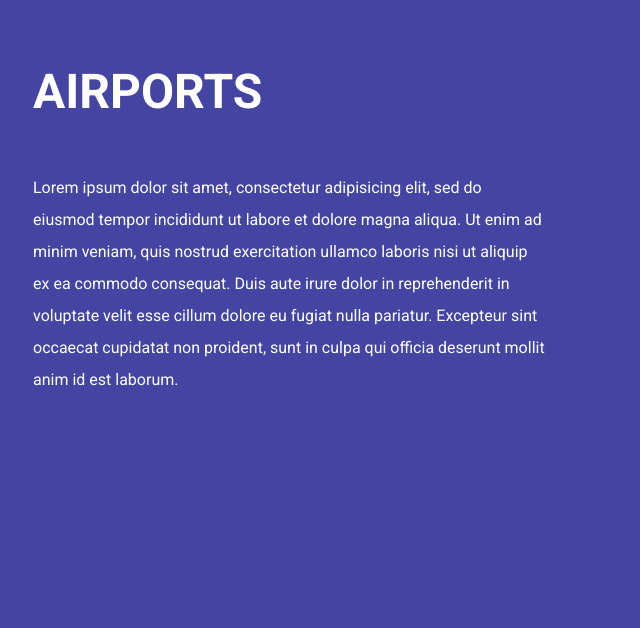
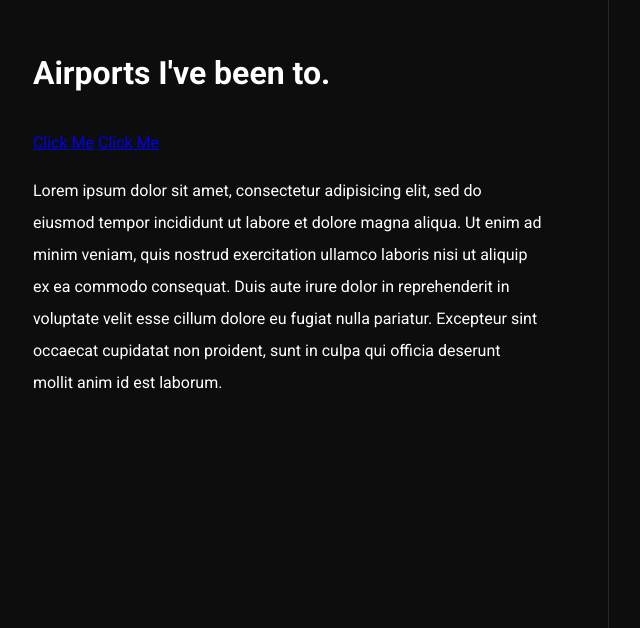
Before and after one commit to jacobproffer/airports, a plain HTML site: page index.html in a window 1280 px wide. Shown: the part 172-800 px from the top of the page, without its empty margins (31-671 px from the left). Drawn offline with nearby package versions, Linux system fonts and the light colour scheme; some packages are replaced by stand-ins of ours; files that its build step writes are made by us from their sources.

Commit message:
Work on markers

```diff
--- a/assets/scss/general/_classes.scss
+++ b/assets/scss/general/_classes.scss
@@ -11,6 +11,7 @@
 }
 
 .content-left {
+  border-right: 1px solid rgba($white, .10);
   @include screen-above(1024px) {
     float: left;
   }
@@ -39,6 +40,12 @@
   }
 }
 
+// .content {
+//   padding: 10% 0;
+//   border-top: 1px solid $white;
+//   border-bottom: 1px solid $white;
+// }
+
 .info {
   padding: 50px;
 }
--- a/assets/scss/general/_global.scss
+++ b/assets/scss/general/_global.scss
@@ -15,7 +15,7 @@
 
 body {
   color: $white;
-  background: $blue;
+  background: $black;
   font-family: 'Roboto', sans-serif;
   line-height: 2;
 }
--- a/assets/scss/general/_typography.scss
+++ b/assets/scss/general/_typography.scss
@@ -1,6 +1,5 @@
 h1 {
   margin-top: 0;
-  text-transform: uppercase;
   @include font-size($h1-font-sizes);
 }
 
--- a/assets/scss/helpers/_maps.scss
+++ b/assets/scss/helpers/_maps.scss
@@ -1,10 +1,10 @@
 // Maps
 
 $h1-font-sizes: (
-  null: 32px,
-  480px: 2rem,
-  640px: 2.5rem,
-  800px: 3rem
+  null: 24px,
+  480px: 1.5rem,
+  640px: 1.75rem,
+  800px: 2rem
 );
 
 $h2-font-sizes: (
--- a/assets/scss/helpers/_variables.scss
+++ b/assets/scss/helpers/_variables.scss
@@ -1,6 +1,6 @@
 // Colors
 
 $white: #ffffff;
-$black: #000000;
+$black: #0d0d0d;
 $blue: #4444a3;
 $gray: #342b3f;
--- a/index.html
+++ b/index.html
@@ -15,7 +15,9 @@
 			<div class="content-left">
 				<div class="heading">
 					<div class="content">
-						<h1>Airports</h1>
+						<h1>Airports I've been to.</h1>
+						<a href="#" id="marker-00">Click Me</a>
+						<a href="#" id="marker-01">Click Me</a>
 						<p>Lorem ipsum dolor sit amet, consectetur adipisicing elit, sed do eiusmod tempor incididunt ut labore et dolore magna aliqua. Ut enim ad minim veniam, quis nostrud exercitation ullamco laboris nisi ut aliquip ex ea commodo consequat. Duis aute irure dolor in reprehenderit in voluptate velit esse cillum dolore eu fugiat nulla pariatur. Excepteur sint occaecat cupidatat non proident, sunt in culpa qui officia deserunt mollit anim id est laborum.</p>
 					</div>
 				</div>
```
Also changed, not shown: assets/js/app.js (+15 -5 lines), docs/index.html (+1 -1 lines), docs/css/project-main.min.css, docs/js/app.min.js, 1 other file.
